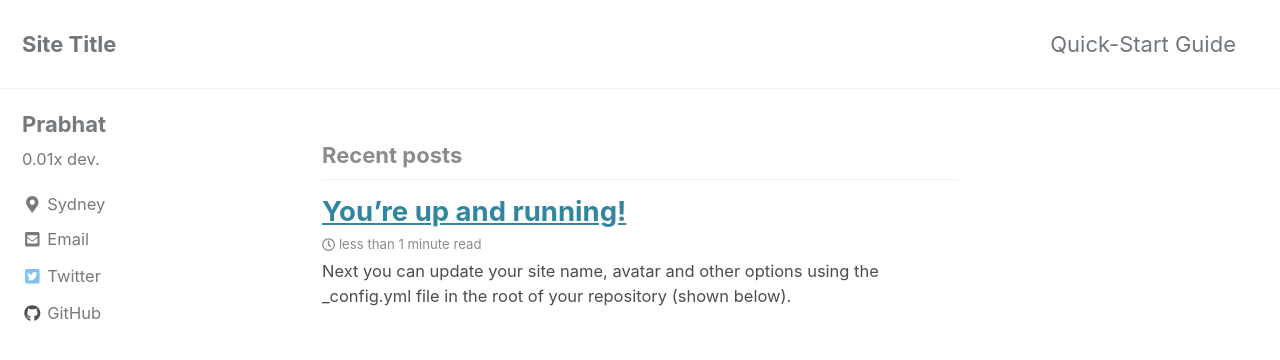
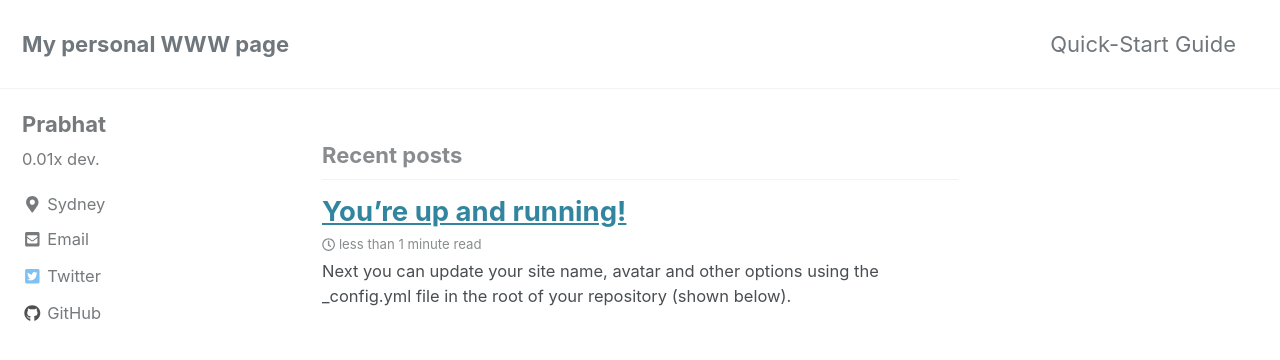
Before and after one commit to rprabhat/rprabhat.github.io, a Jekyll site: the page built from index.html, in a window 1280 px wide and 900 px high. Shown: the top 360 px of the window. Built offline with Jekyll 4.4.1, drawn with Linux system fonts in a browser that asks for light colours; cached includes are drawn as plain includes; the list of posts is cut into pages by our own code.

Commit message:
Update _config.yml

```diff
--- a/_config.yml
+++ b/_config.yml
@@ -16,7 +16,7 @@ minimal_mistakes_skin    : "default" # "air", "aqua", "contrast", "dark", "dirt"
 
 # Site Settings
 locale                   : "en-AU"
-title                    : "Site Title"
+title                    : "My personal WWW page"
 title_separator          : "-"
 name                     : "Prabhat"
 description              : "My personal WWW page."
```
